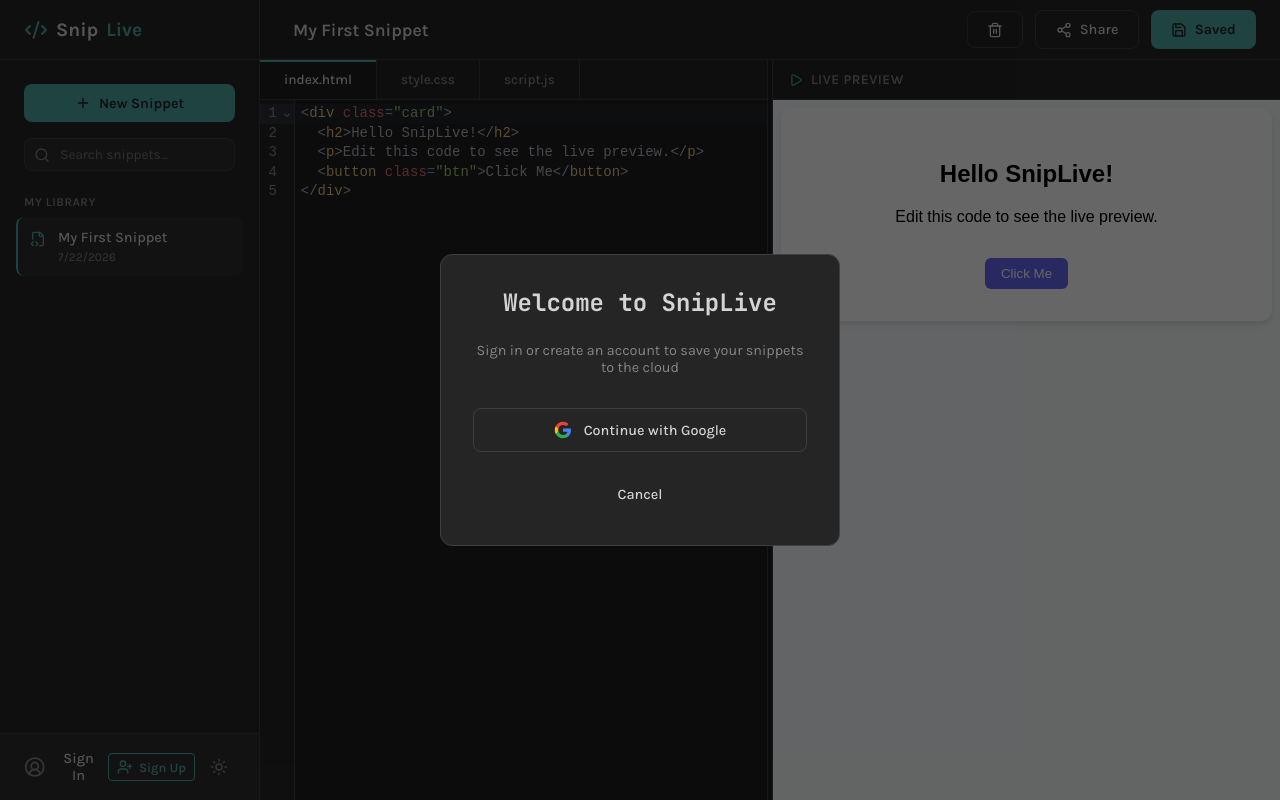
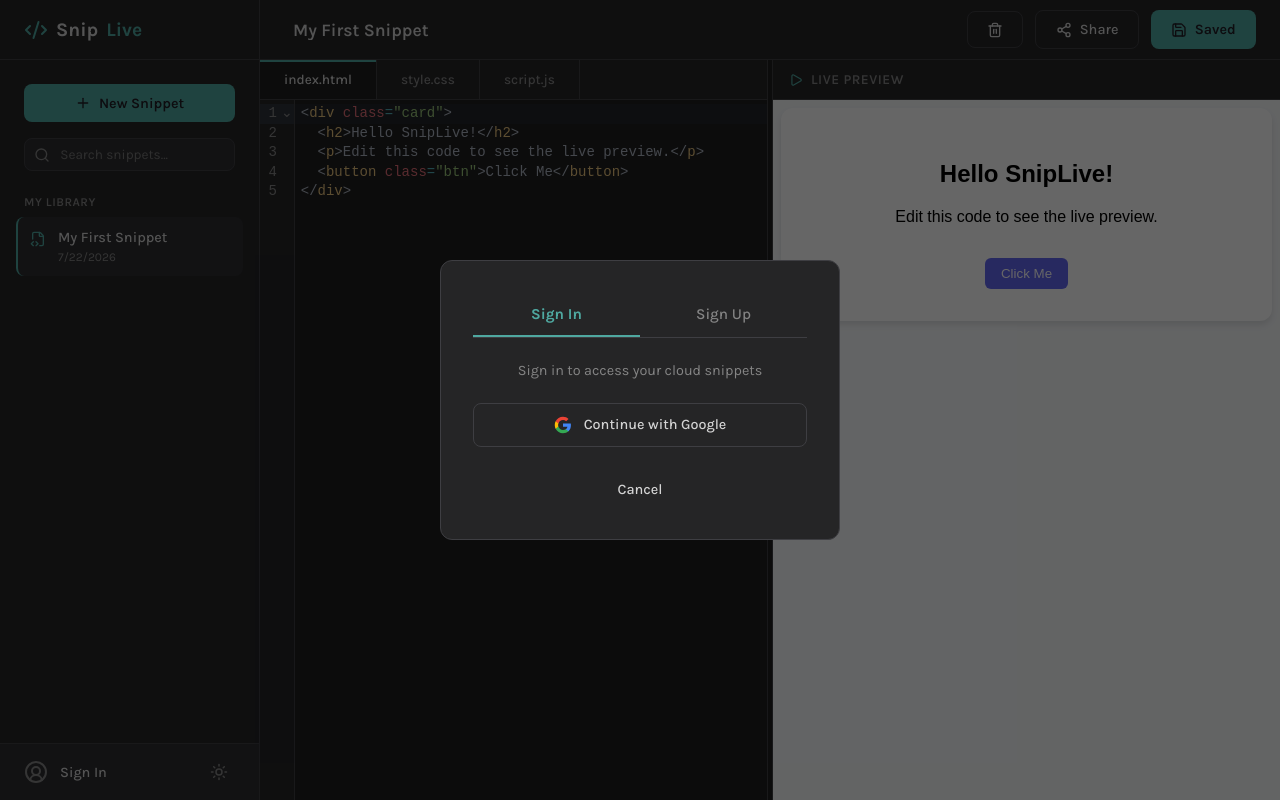
Before and after one commit to emmajohnson5861-sys/sniplive, a Next.js app: page / in a window 1280 px wide. Both pictures are taken after a click on the button "Sign In". Built offline with nearby package versions, Linux system fonts and the light colour scheme; no server answers.

Commit message:
Fix: Sign In/Sign Up tabs in modal, remove sidebar Sign Up button

```diff
--- a/src/components/Sidebar.tsx
+++ b/src/components/Sidebar.tsx
@@ -13,6 +13,7 @@ export default function Sidebar() {
   const router = useRouter();
 
   const [isAuthModalOpen, setIsAuthModalOpen] = useState(false);
+  const [authMode, setAuthMode] = useState<'signin' | 'signup'>('signin');
   const [searchQuery, setSearchQuery] = useState('');
   const [theme, setTheme] = useState<'dark' | 'light'>('dark');
 
@@ -113,16 +114,10 @@ export default function Sidebar() {
               <button className={styles.logoutBtn} onClick={logout} title="Sign out">Sign Out</button>
             </>
           ) : (
-            <>
-              <button className={styles.userButton} onClick={() => setIsAuthModalOpen(true)}>
-                <UserCircle2 size={24} color="var(--text-secondary)" />
-                <span>Sign In</span>
-              </button>
-              <button className={styles.signUpBtn} onClick={() => setIsAuthModalOpen(true)}>
-                <UserPlus size={16} />
-                <span>Sign Up</span>
-              </button>
-            </>
+            <button className={styles.userButton} onClick={() => setIsAuthModalOpen(true)}>
+              <UserCircle2 size={24} color="var(--text-secondary)" />
+              <span>Sign In</span>
+            </button>
           )}
           <button className={styles.themeToggle} onClick={toggleTheme} title={`Switch to ${theme === 'dark' ? 'light' : 'dark'} mode`}>
             {theme === 'dark' ? <Sun size={18} /> : <Moon size={18} />}
@@ -133,8 +128,23 @@ export default function Sidebar() {
       {isAuthModalOpen && (
         <div className="fixed inset-0" style={{position: 'fixed', zIndex: 50, top:0, left:0, right:0, bottom:0, display:'flex', alignItems:'center', justifyContent:'center', background:'rgba(0,0,0,0.6)'}}>
           <div style={{background: 'var(--bg-secondary)', border: '1px solid var(--border-color)', borderRadius: 'var(--radius-lg)', padding: '2rem', width: '90%', maxWidth: '400px', display: 'flex', flexDirection: 'column', gap: '1rem'}}>
-             <h2 style={{fontSize:'1.5rem', textAlign: 'center', marginBottom: '0.5rem', color: 'var(--text-primary)'}}>Welcome to SnipLive</h2>
-             <p style={{color: 'var(--text-secondary)', textAlign: 'center', fontSize: '0.9rem', marginBottom: '1rem'}}>Sign in or create an account to save your snippets to the cloud</p>
+             <div style={{display: 'flex', gap: '0', marginBottom: '0.5rem', borderBottom: '1px solid var(--border-color)'}}>
+               <button onClick={() => setAuthMode('signin')} style={{
+                 flex: 1, padding: '0.75rem 0', fontSize: '0.95rem', fontWeight: authMode === 'signin' ? 700 : 500,
+                 color: authMode === 'signin' ? 'var(--accent-primary)' : 'var(--text-secondary)',
+                 borderBottom: authMode === 'signin' ? '2px solid var(--accent-primary)' : '2px solid transparent',
+                 background: 'transparent', cursor: 'pointer', transition: 'all 0.15s',
+               }}>Sign In</button>
+               <button onClick={() => setAuthMode('signup')} style={{
+                 flex: 1, padding: '0.75rem 0', fontSize: '0.95rem', fontWeight: authMode === 'signup' ? 700 : 500,
+                 color: authMode === 'signup' ? 'var(--accent-primary)' : 'var(--text-secondary)',
+                 borderBottom: authMode === 'signup' ? '2px solid var(--accent-primary)' : '2px solid transparent',
+                 background: 'transparent', cursor: 'pointer', transition: 'all 0.15s',
+               }}>Sign Up</button>
+             </div>
+             <p style={{color: 'var(--text-secondary)', textAlign: 'center', fontSize: '0.9rem', marginBottom: '0.5rem'}}>
+               {authMode === 'signin' ? 'Sign in to access your cloud snippets' : 'Create an account to save snippets to the cloud'}
+             </p>
              <button className="btn-secondary" style={{width: '100%', padding: '0.75rem', justifyContent: 'center', gap: '0.75rem', display: 'flex', alignItems: 'center'}} onClick={async () => { await signIn(); setIsAuthModalOpen(false); }}>
                 <svg width="18" height="18" viewBox="0 0 24 24" fill="none" xmlns="http://www.w3.org/2000/svg">
                   <path d="M22.56 12.25c0-.78-.07-1.53-.2-2.25H12v4.26h5.92a5.06 5.06 0 0 1-2.2 3.32v2.77h3.57c2.08-1.92 3.28-4.74 3.28-8.1z" fill="#4285F4"/>
```
